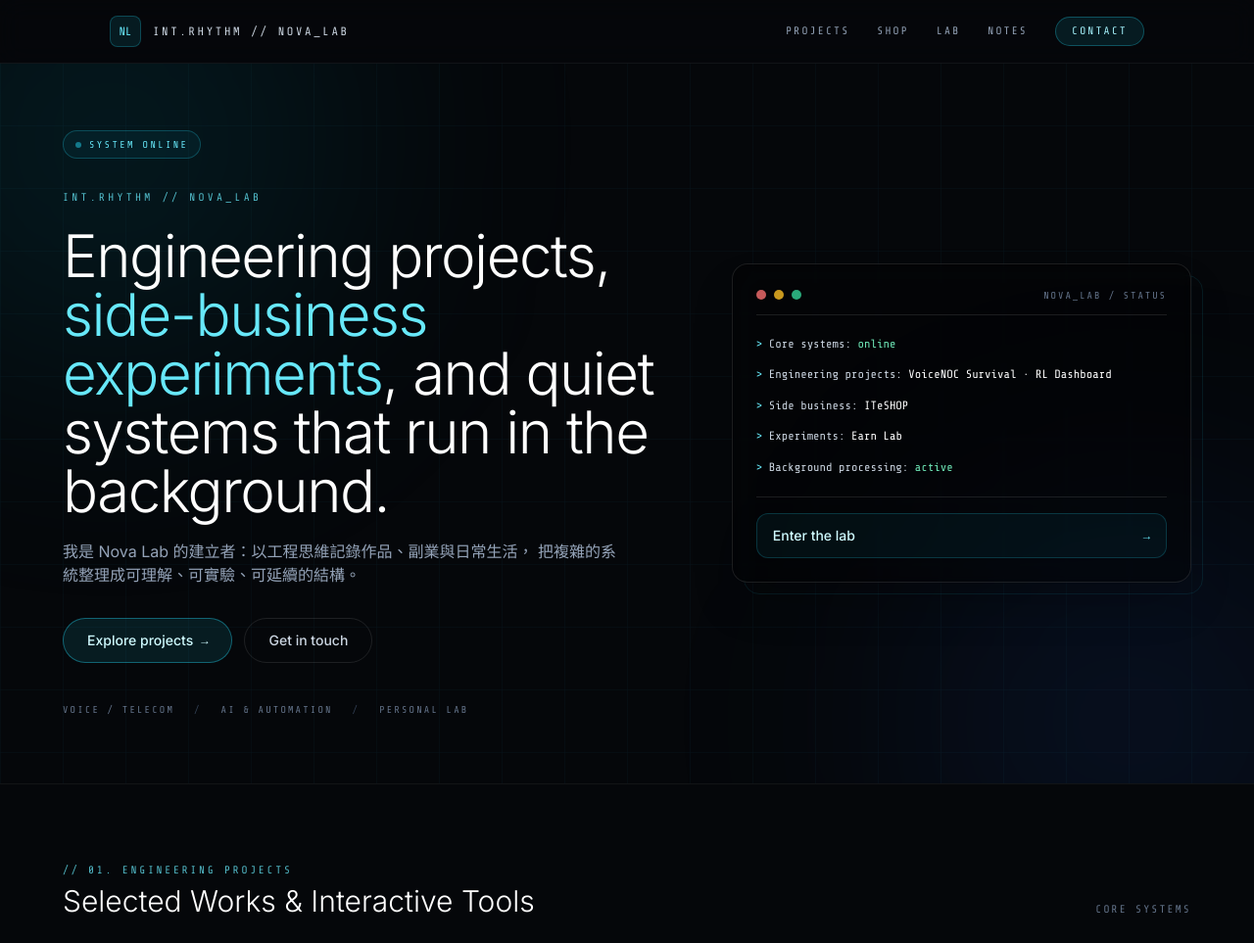
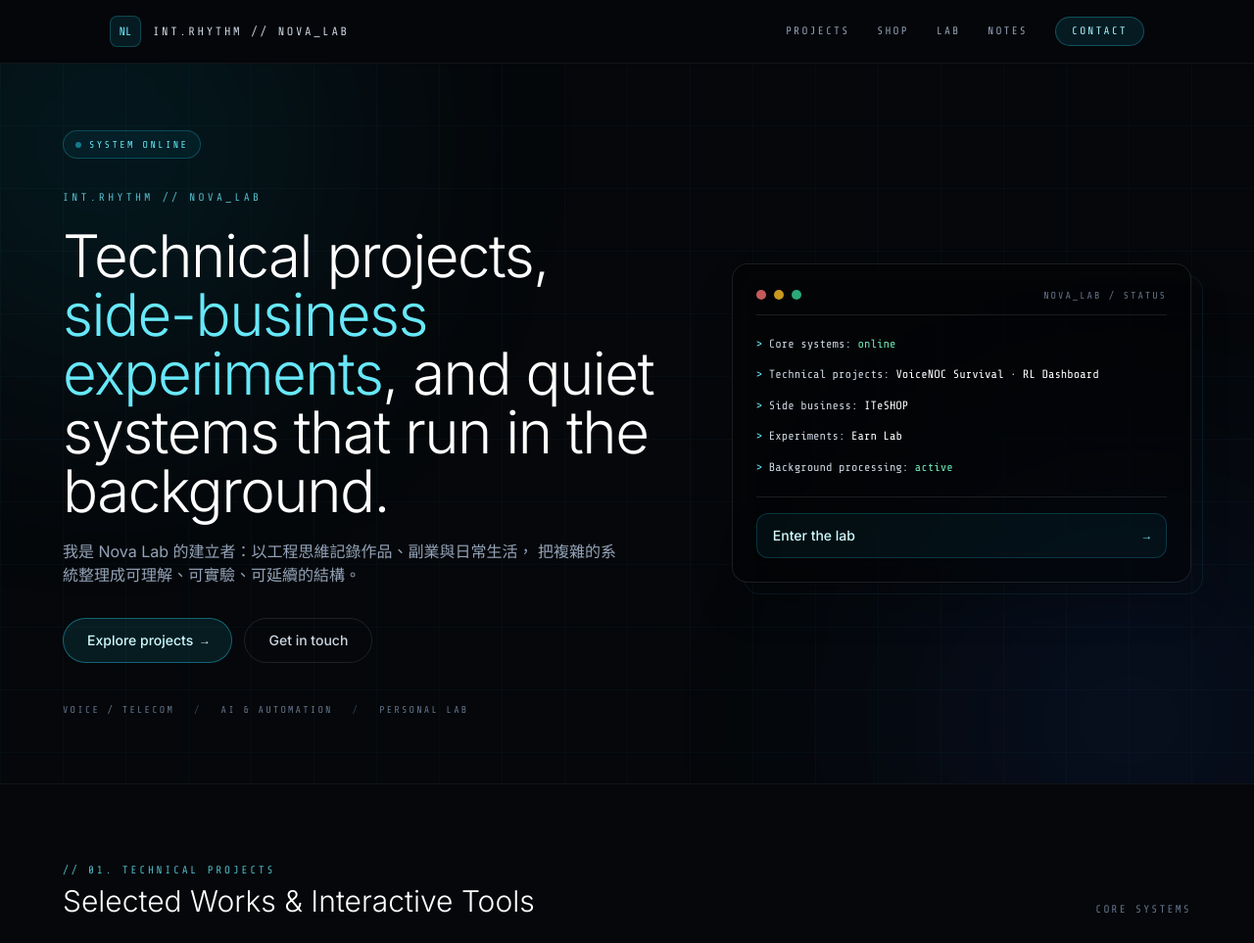
Before and after one commit to tn556/Int.rhythm, a plain HTML site: page index.html in a window 1280 px wide. Shown: the top 963 px of the page at 98% size. Drawn offline with nearby package versions, Linux system fonts and the light colour scheme.

Commit message:
Rename 'Engineering projects' to 'Technical projects'

```diff
--- a/index.html
+++ b/index.html
@@ -114,7 +114,7 @@
               </p>
 
               <h1 class="max-w-2xl text-4xl font-light leading-[1.08] tracking-tight text-white sm:text-5xl lg:text-6xl">
-                Engineering projects,
+                Technical projects,
                 <span class="text-cyan-300">side-business experiments</span>,
                 and quiet systems that run in the background.
               </h1>
@@ -167,7 +167,7 @@
 
               <div class="space-y-3 py-5 font-mono-tech text-xs leading-relaxed text-slate-300">
                 <p><span class="text-cyan-300">&gt;</span> Core systems: <span class="text-emerald-300">online</span></p>
-                <p><span class="text-cyan-300">&gt;</span> Engineering projects: <span class="text-white">VoiceNOC Survival · RL Dashboard</span></p>
+                <p><span class="text-cyan-300">&gt;</span> Technical projects: <span class="text-white">VoiceNOC Survival · RL Dashboard</span></p>
                 <p><span class="text-cyan-300">&gt;</span> Side business: <span class="text-white">ITeSHOP</span></p>
                 <p><span class="text-cyan-300">&gt;</span> Experiments: <span class="text-white">Earn Lab</span></p>
                 <p><span class="text-cyan-300">&gt;</span> Background processing: <span class="text-emerald-300">active</span></p>
@@ -197,7 +197,7 @@
         <div class="flex flex-wrap items-end justify-between gap-2">
           <div>
             <p class="font-mono-tech text-[11px] uppercase tracking-[0.25em] text-cyan-300/80">
-              // 01. Engineering Projects
+              // 01. Technical Projects
             </p>
 
             <h2 class="mt-1 text-2xl font-light text-white sm:text-3xl">
```
